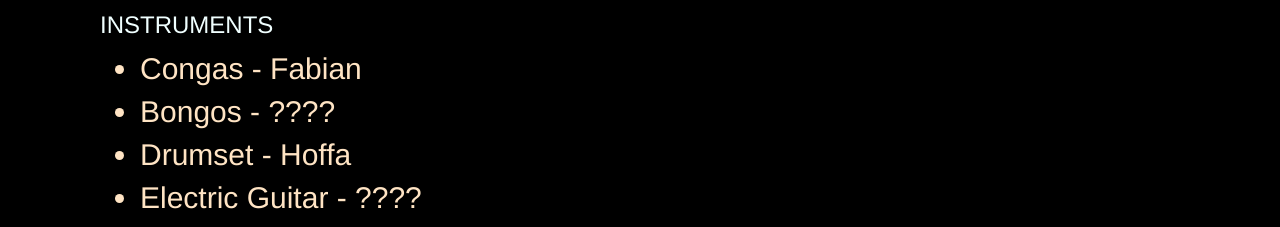
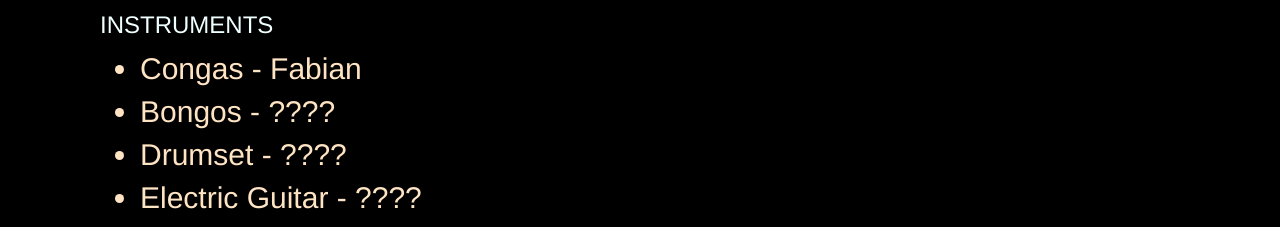
Before and after one commit to ffuxa/ffuxa.github.io, a React app: page /soulsacrifice in a window 1280 px wide. Shown: the part 1060-1287 px from the top of the page. Built offline with nearby package versions, Linux system fonts and the light colour scheme.

Commit message:
hot fix on the casting call

```diff
--- a/src/containers/SoulSacrificeCastingCall/SoulSacrificeCastingCall.js
+++ b/src/containers/SoulSacrificeCastingCall/SoulSacrificeCastingCall.js
@@ -66,7 +66,7 @@ function SoulSacrificeCastingCall() {
                 Bongos - ????
           </li>
           <li className="casting-call-inst">
-                Drumset - Hoffa
+                Drumset - ????
           </li>
           <li className="casting-call-inst">
                 Electric Guitar - ????
```
Also changed, not shown: 1 other file (tests, documents, lock files or other folders).
